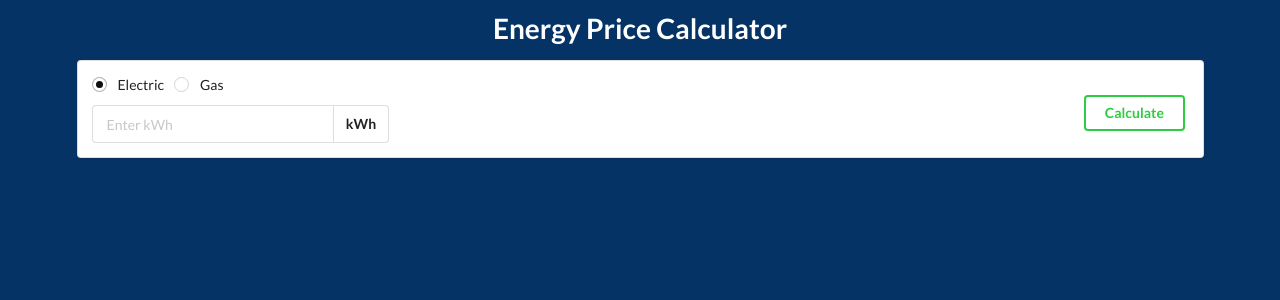
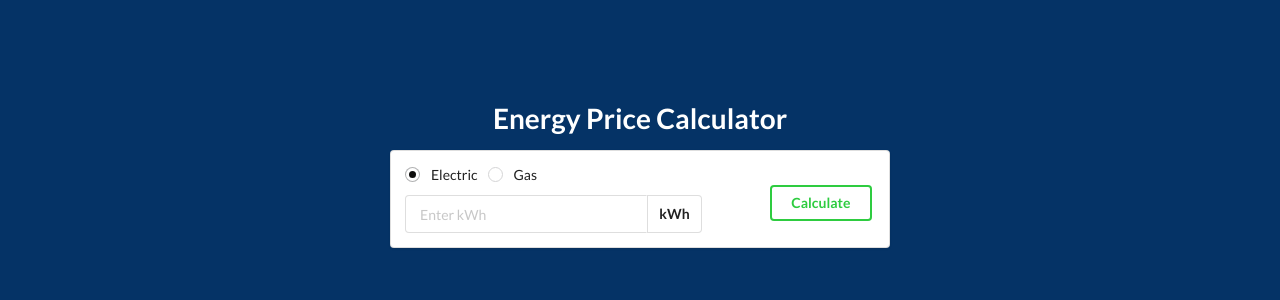
Before and after one commit to rurigrass/energy-calculator-2, a React (Create React App) app: page / in a window 1280 px wide. Shown: the top 300 px of the page. Built offline with nearby package versions, Linux system fonts and the light colour scheme.

Commit message:
inline css

```diff
--- a/src/App.js
+++ b/src/App.js
@@ -30,10 +30,12 @@ class App extends Component {
     }
 
     return (
-      <div className="ui container" style={{ marginTop: "10px" }}>
-        <h1 style={{ textAlign: "center" }}>Energy Price Calculator</h1>
-        <EnergyCalculator onSubmit={this.calculateResult} />
-        {calculatorResult}
+      <div style={{ maxWidth: "500px", margin: "auto" }}>
+        <div className="ui container" style={{ marginTop: "100px" }}>
+          <h1 style={{ textAlign: "center" }}>Energy Price Calculator</h1>
+          <EnergyCalculator onSubmit={this.calculateResult} />
+          {calculatorResult}
+        </div>
       </div>
     );
   }
--- a/src/components/EnergyCalculator.js
+++ b/src/components/EnergyCalculator.js
@@ -15,7 +15,9 @@ class EnergyCalculator extends Component {
 
   render() {
     return (
-      <div className="ui segment">
+      <div className="ui segment"
+      //  style={{ maxWidth: "500px" }}
+       >
         <form onSubmit={this.onFormSubmit} className="ui form">
           <RadioToggle
             energyType={e => {
```
Also changed, not shown: src/index.css (line endings or trailing spaces), 1 other file (tests, documents, lock files or other folders).
